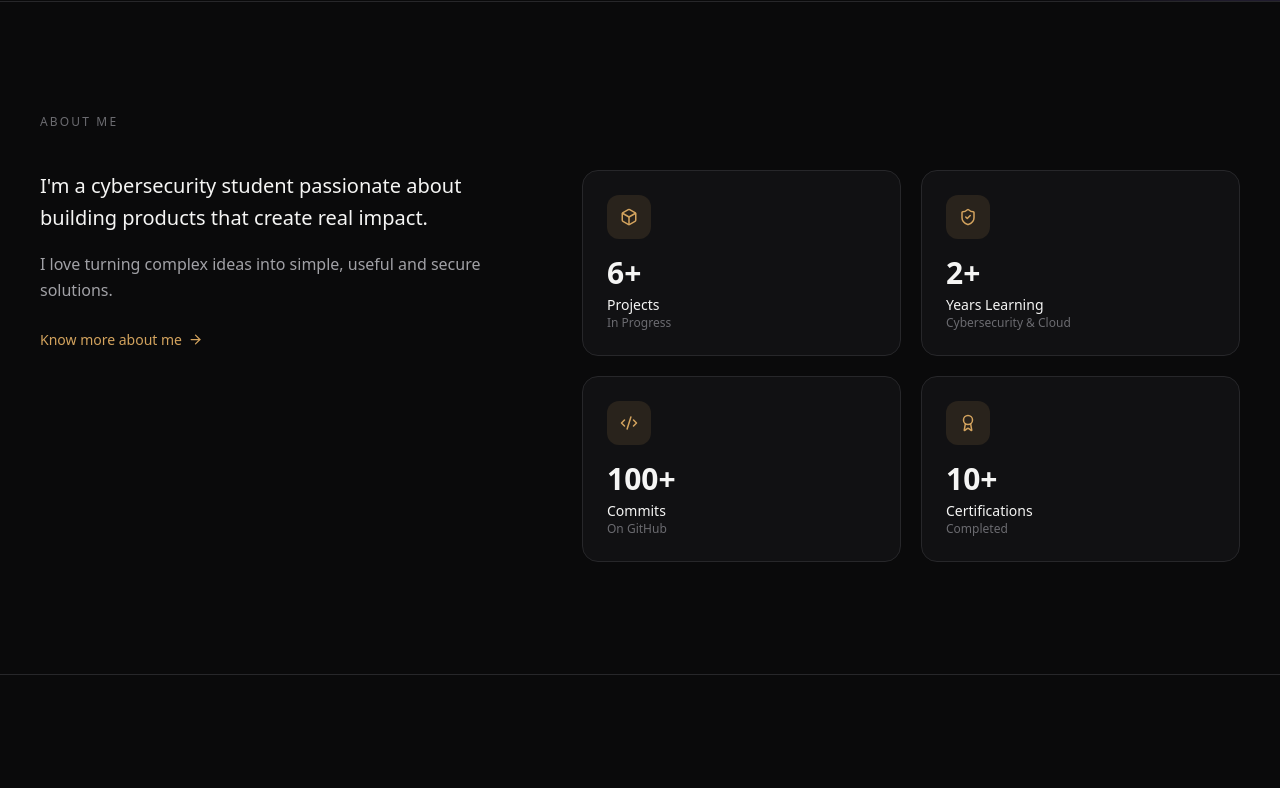
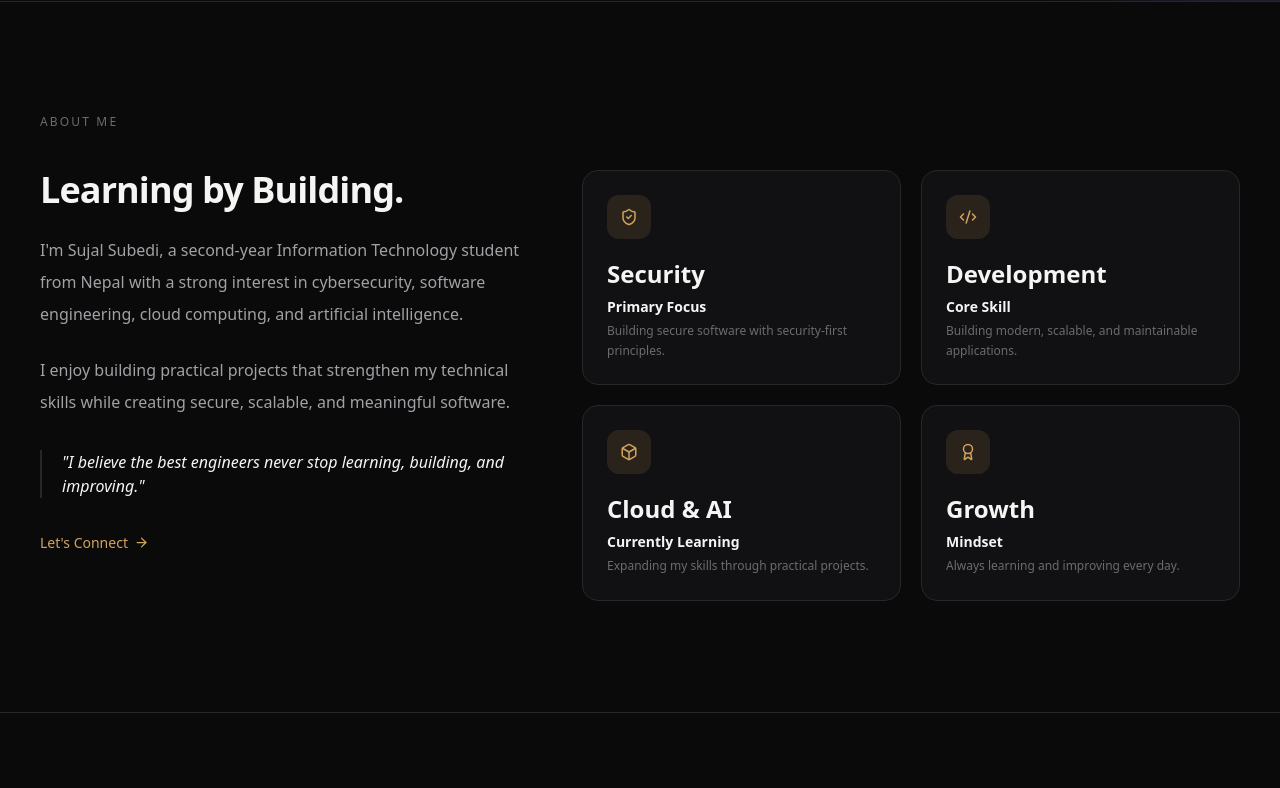
Before and after one commit to sujalsubedi06/portfolio, a Next.js app: page / in a window 1280 px wide. Shown: the part 883-1671 px from the top of the page. Built offline with nearby package versions, Linux system fonts and the light colour scheme.

Commit message:
refactor: improve portfolio content, branding, and about section

```diff
--- /dev/null
+++ b/pnpm-workspace.yaml
@@ -0,0 +1,3 @@
+allowBuilds:
+  sharp: set this to true or false
+  unrs-resolver: set this to true or false
--- a/src/components/sections/About.tsx
+++ b/src/components/sections/About.tsx
@@ -10,7 +10,6 @@ import { IconTile } from "@/components/ui/IconTile";
 import { ArrowLink } from "@/components/ui/ArrowLink";
 import { RevealItem } from "@/components/motion/RevealItem";
 import { TiltCard } from "@/components/motion/TiltCard";
-import { CountUp } from "@/components/motion/CountUp";
 import { SPRING } from "@/lib/motion/easings";
 
 const STAT_ICONS = {
@@ -22,35 +21,55 @@ const STAT_ICONS = {
 
 export function About() {
   return (
-    <section id="about" className="border-b border-[var(--color-border-subtle)]">
+    <section
+      id="about"
+      className="border-b border-[var(--color-border-subtle)]"
+    >
       <SectionContainer>
         <SectionHeading eyebrow={ABOUT_CONTENT.eyebrow} />
 
         <div className="mt-10 grid grid-cols-1 gap-10 lg:grid-cols-[0.85fr_1.15fr] lg:gap-14">
+          {/* Left Column */}
           <div>
+            <motion.h2
+              initial={{ opacity: 0, y: 14 }}
+              whileInView={{ opacity: 1, y: 0 }}
+              viewport={{ once: true }}
+              transition={SPRING.settle}
+              className="text-3xl font-bold tracking-tight text-[var(--color-text)] sm:text-4xl"
+            >
+              {ABOUT_CONTENT.heading}
+            </motion.h2>
+
             {ABOUT_CONTENT.paragraphs.map((paragraph, i) => (
               <motion.p
                 key={paragraph}
                 initial={{ opacity: 0, y: 14, filter: "blur(4px)" }}
                 whileInView={{ opacity: 1, y: 0, filter: "blur(0px)" }}
                 viewport={{ once: true }}
-                transition={{ ...SPRING.settle, delay: i * 0.12 }}
-                className={
-                  i === 0
-                    ? "text-lg font-medium leading-relaxed text-[var(--color-text)] sm:text-xl"
-                    : "mt-4 text-base leading-relaxed text-[var(--color-text-muted)]"
-                }
+                transition={{ ...SPRING.settle, delay: 0.12 + i * 0.12 }}
+                className="mt-6 text-base leading-8 text-[var(--color-text-muted)]"
               >
                 {paragraph}
               </motion.p>
             ))}
 
+            <motion.blockquote
+              initial={{ opacity: 0, y: 14 }}
+              whileInView={{ opacity: 1, y: 0 }}
+              viewport={{ once: true }}
+              transition={{ ...SPRING.settle, delay: 0.35 }}
+              className="mt-8 border-l-2 border-[var(--color-accent)] pl-5 italic text-[var(--color-text)]"
+            >
+              "{ABOUT_CONTENT.quote}"
+            </motion.blockquote>
+
             <motion.div
               initial={{ opacity: 0, y: 10 }}
               whileInView={{ opacity: 1, y: 0 }}
               viewport={{ once: true }}
-              transition={{ ...SPRING.settle, delay: 0.3 }}
-              className="mt-6"
+              transition={{ ...SPRING.settle, delay: 0.45 }}
+              className="mt-8"
             >
               <ArrowLink href={ABOUT_CONTENT.linkHref}>
                 {ABOUT_CONTENT.linkLabel}
@@ -58,9 +77,11 @@ export function About() {
             </motion.div>
           </div>
 
+          {/* Right Column */}
           <div className="grid grid-cols-2 gap-4 sm:gap-5">
             {STATS.map((stat, index) => {
               const Icon = STAT_ICONS[stat.icon];
+
               return (
                 <RevealItem key={stat.label} index={index} direction="up">
                   <TiltCard max={5}>
@@ -68,13 +89,16 @@ export function About() {
                       <IconTile>
                         <Icon size={18} aria-hidden="true" />
                       </IconTile>
-                      <p className="mt-4 text-3xl font-bold text-[var(--color-text)]">
-                        <CountUp value={stat.value} delay={0.1 * index} />
+
+                      <p className="mt-5 text-2xl font-bold leading-tight text-[var(--color-text)]">
+                        {stat.value}
                       </p>
-                      <p className="mt-1 text-sm font-medium text-[var(--color-text)]">
+
+                      <p className="mt-2 text-sm font-semibold text-[var(--color-text)]">
                         {stat.label}
                       </p>
-                      <p className="text-xs text-[var(--color-text-faint)]">
+
+                      <p className="mt-1 text-xs leading-relaxed text-[var(--color-text-faint)]">
                         {stat.caption}
                       </p>
                     </Card>
--- a/src/content/about.ts
+++ b/src/content/about.ts
@@ -2,27 +2,45 @@ import type { StatItem } from "@/types";
 
 export const ABOUT_CONTENT = {
   eyebrow: "About Me",
+
+  heading: "Learning by Building.",
+
   paragraphs: [
-    "I'm a cybersecurity student passionate about building products that create real impact.",
-    "I love turning complex ideas into simple, useful and secure solutions.",
+    "I'm Sujal Subedi, a second-year Information Technology student from Nepal with a strong interest in cybersecurity, software engineering, cloud computing, and artificial intelligence.",
+
+    "I enjoy building practical projects that strengthen my technical skills while creating secure, scalable, and meaningful software.",
   ],
-  linkLabel: "Know more about me",
+
+  quote:
+    "I believe the best engineers never stop learning, building, and improving.",
+
+  linkLabel: "Let's Connect",
   linkHref: "#contact",
-};
+} as const;
 
 export const STATS: StatItem[] = [
-  { icon: "box", value: "6+", label: "Projects", caption: "In Progress" },
   {
     icon: "shield",
-    value: "2+",
-    label: "Years Learning",
-    caption: "Cybersecurity & Cloud",
+    value: "Security",
+    label: "Primary Focus",
+    caption: "Building secure software with security-first principles.",
   },
-  { icon: "code", value: "100+", label: "Commits", caption: "On GitHub" },
+  {
+    icon: "code",
+    value: "Development",
+    label: "Core Skill",
+    caption: "Building modern, scalable, and maintainable applications.",
+  },
+  {
+    icon: "box",
+    value: "Cloud & AI",
+    label: "Currently Learning",
+    caption: "Expanding my skills through practical projects.",
+  },
   {
     icon: "certificate",
-    value: "10+",
-    label: "Certifications",
-    caption: "Completed",
+    value: "Growth",
+    label: "Mindset",
+    caption: "Always learning and improving every day.",
   },
 ];
```
Also changed, not shown: 1 other file (tests, documents, lock files or other folders).
